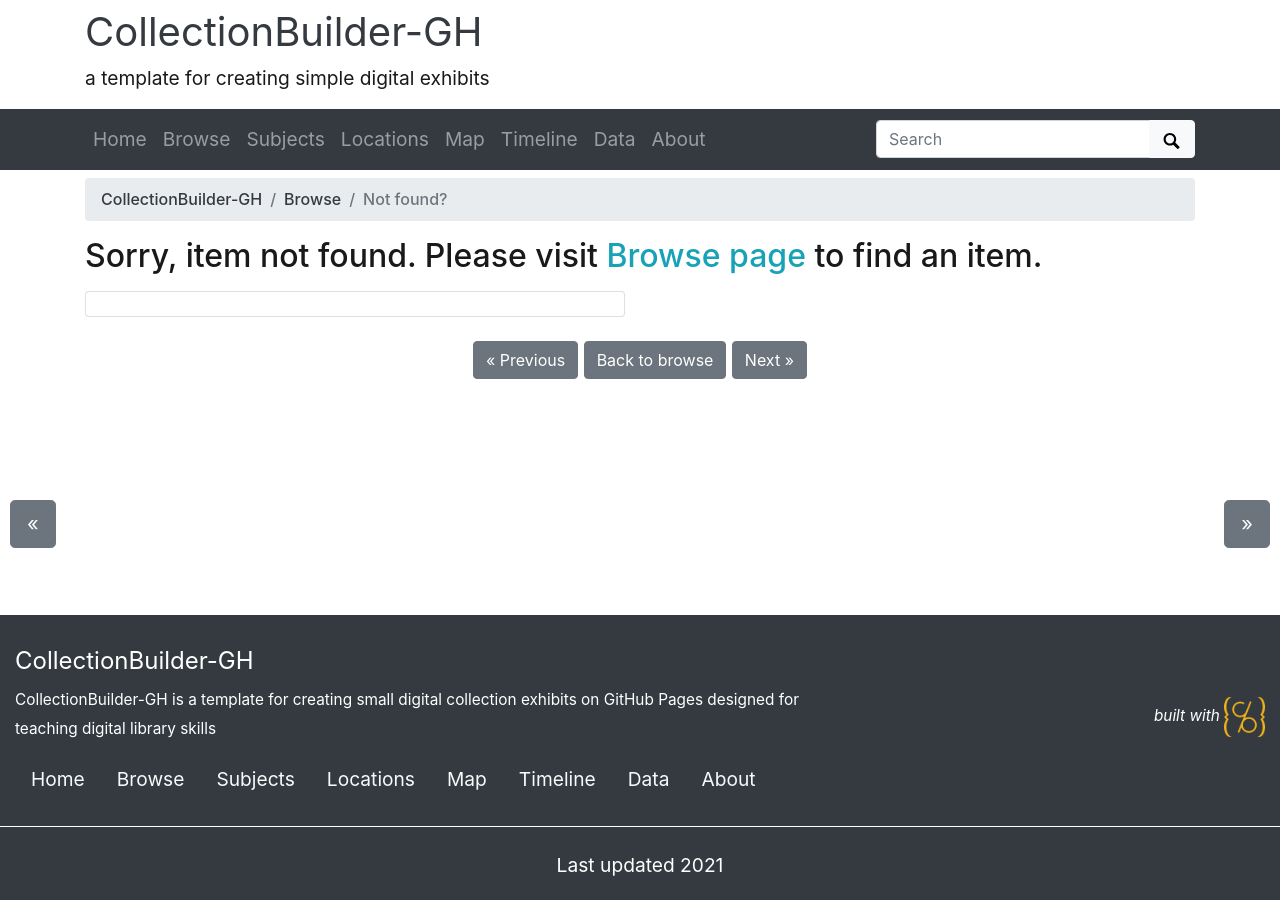
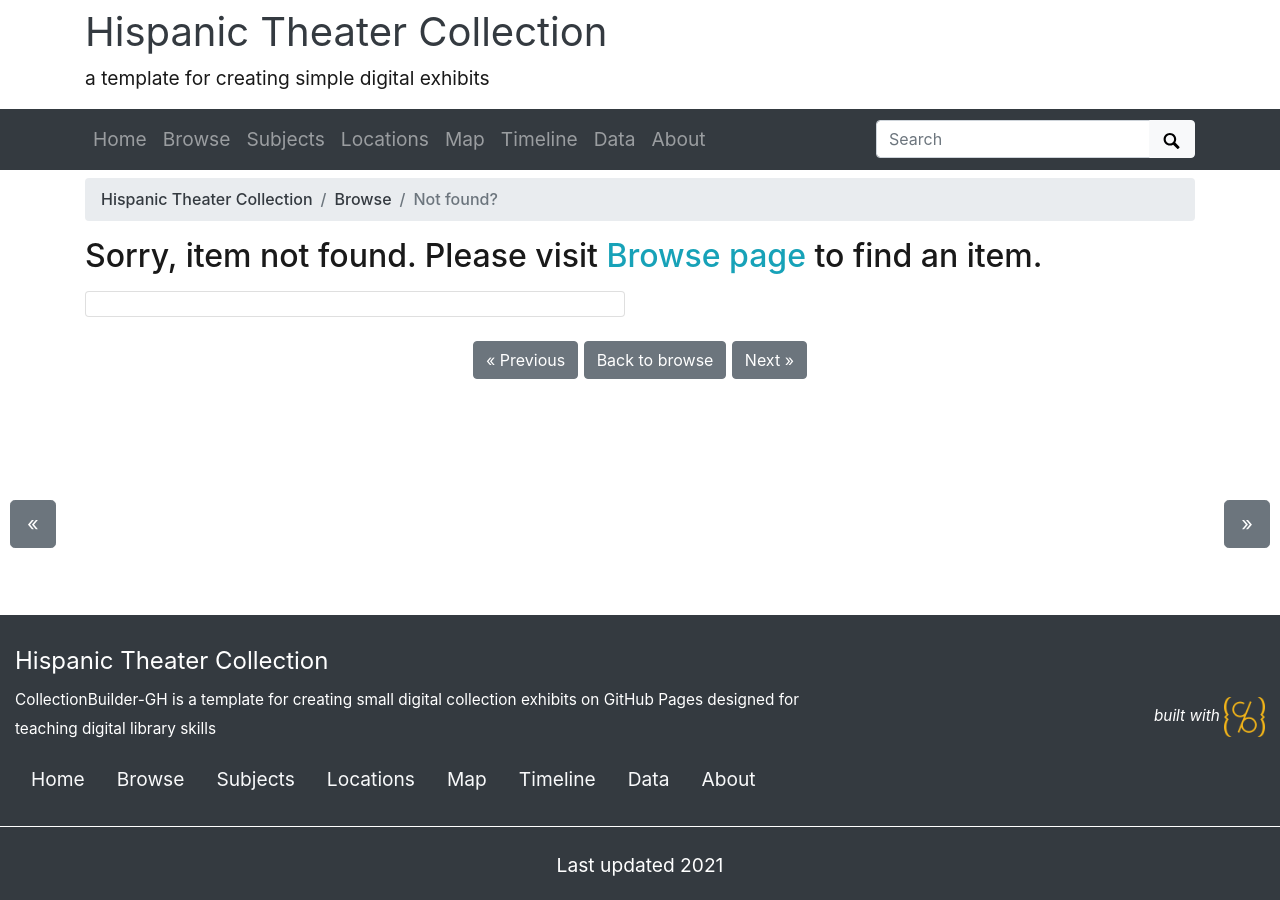
Before and after one commit to dcnb/histhea-demo, a Jekyll site: the page built from pages/item.md, in a window 1280 px wide. Built offline with Jekyll 4.4.1, drawn with Linux system fonts in a browser that asks for light colours.

Commit message:
Changed title and metadata

```diff
--- a/_config.yml
+++ b/_config.yml
@@ -20,7 +20,7 @@ source-code: https://github.com/CollectionBuilder/collectionbuilder-gh
 # SITE SETTINGS
 #
 # title of site appears in banner
-title: CollectionBuilder-GH
+title: Hispanic Theater Collection
 # tagline, a short phrase that will appear throughout the site in the top banner
 tagline: a template for creating simple digital exhibits
 # description appears in meta tags and other locations
@@ -33,7 +33,7 @@ author: CollectionBuilder
 # COLLECTION SETTINGS
 #
 # choose metadata: this is the name of the csv file in your _data directory that describes the objects in your collection
-metadata: demo-metadata
+metadata: histhea
 
 ##########
 # GOOGLE SERVICES [optional!]
```
